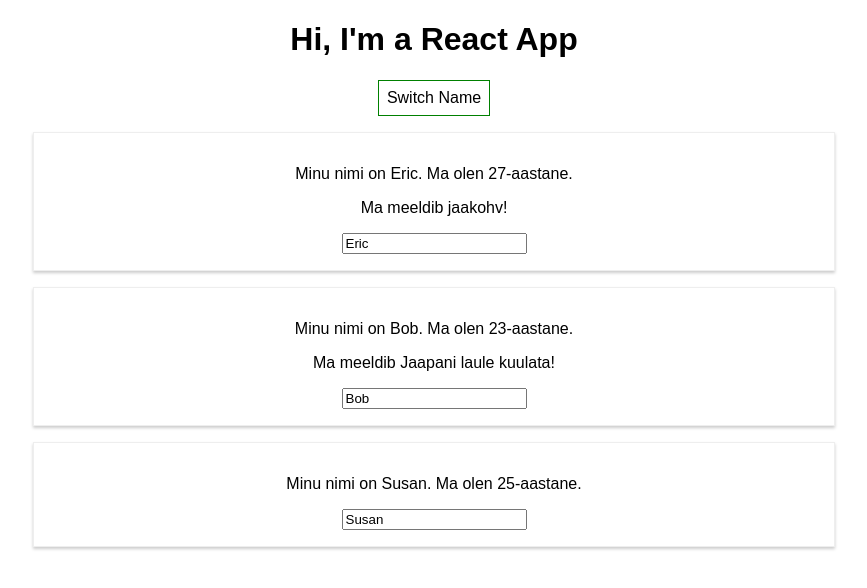
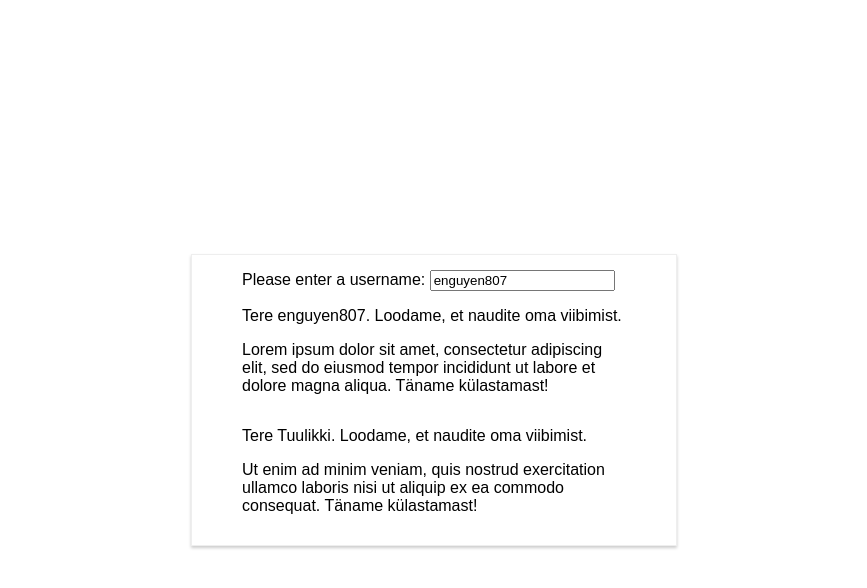
Before and after one commit to enguyen807/react-complete-guide, a React (Create React App) app: page / in a window 1280 px wide. Shown: the top 588 px of the page, without its empty margins (206-1073 px from the left). Built offline with nearby package versions, Linux system fonts and the light colour scheme.

Commit message:
Complete Assignment 1 of course

```diff
--- a/src/App.css
+++ b/src/App.css
@@ -1,28 +1,22 @@
-.App {
-  text-align: center;
+div.App {
+  text-align: left;
+  height: 30%;
+  width: 30%;
+
+	position: absolute;
+	top:0;
+	bottom: 0;
+	left: 0;
+	right: 0;
+
+  margin: auto;
+
+  display: flex;
+  justify-content: center;
+  flex-direction: column;
+
+  border: 1px solid #eee;
+  box-shadow: 0 2px 3px #ccc;
+
+  padding: 25px 50px;
 }
-
-.App-logo {
-  animation: App-logo-spin infinite 20s linear;
-  height: 80px;
-}
-
-.App-header {
-  background-color: #222;
-  height: 150px;
-  padding: 20px;
-  color: white;
-}
-
-.App-title {
-  font-size: 1.5em;
-}
-
-.App-intro {
-  font-size: large;
-}
-
-@keyframes App-logo-spin {
-  from { transform: rotate(0deg); }
-  to { transform: rotate(360deg); }
-}
--- a/src/App.js
+++ b/src/App.js
@@ -1,50 +1,75 @@
 import React, { Component } from "react";
 import "./App.css";
 
-import Person from "./Person/Person";
+// import Person from "./Person/Person";
+import UserInput from "./User/UserInput/UserInput"
+import UserOutput from "./User/UserOutput/UserOutput"
 
 class App extends Component {
+  // state = {
+  //   persons: [
+  //     {name: "Eric", age: 27},
+  //     {name: "Bob", age: 23},
+  //     {name: "Susan",age: 25},
+  //   ],
+  // };
+
   state = {
-    persons: [
-      {name: "Eric", age: 27},
-      {name: "Bob", age: 23},
-      {name: "Susan",age: 25},
-    ],
-  };
+    users: [
+      {username: 'enguyen807'},
+      {username: 'tullu15'}
+    ]
+  }
 
-  switchNameHandler = (newName) => {
-    // this.state.persons[0].name = 'Erick';
+  // switchNameHandler = (newName) => {
+  //   // this.state.persons[0].name = 'Erick';
+  //   this.setState({
+  //     persons: [
+  //       {name: newName,age: 28},
+  //       {name: "Bob",age: 24},
+  //       {name: "Susan",age: 26},
+  //     ],
+  //   });
+  // };
+
+  // nameChangedHandler = (e) => {
+  //   this.setState({
+  //     persons: [
+  //       {name: "Eric",age: 28},
+  //       {name: e.target.value,age: 24},
+  //       {name: "Susan",age: 26},
+  //     ],
+  //   });
+  // }
+
+  userNameChangedHandler = (e) => {
     this.setState({
-      persons: [
-        {name: newName,age: 28},
-        {name: "Bob",age: 24},
-        {name: "Susan",age: 26},
-      ],
-    });
-  };
-
-  nameChangedHandler = (e) => {
-    this.setState({
-      persons: [
-        {name: "Eric",age: 28},
-        {name: e.target.value,age: 24},
-        {name: "Susan",age: 26},
-      ],
-    });
+      users: [
+        {username: e.target.value},
+        {username: 'tullu15'}
+      ]
+    })
   }
 
   render() {
-    const style = {
-      backgroundColor: 'white',
-      font: 'inherit',
-      border: '1px solid green',
-      padding: '8px',
-      cursor: 'pointer'
-    }
+    // const style = {
+    //   backgroundColor: 'white',
+    //   font: 'inherit',
+    //   border: '1px solid green',
+    //   padding: '8px',
+    //   cursor: 'pointer'
+    // }
 
     return (
       <div className="App">
-        <h1>Hi, I'm a React App</h1>
+        <UserInput username={this.state.users[0].username} changed={this.userNameChangedHandler}></UserInput>
+        <UserOutput username={this.state.users[0].username}>
+        Lorem ipsum dolor sit amet, consectetur adipiscing elit, sed do eiusmod tempor incididunt ut labore et dolore magna aliqua.
+        </UserOutput>
+        <UserOutput username="Tuulikki">
+        Ut enim ad minim veniam, quis nostrud exercitation ullamco laboris nisi ut aliquip ex ea commodo consequat.
+        </UserOutput>
+        {/* <h1>Hi, I'm a React App</h1>
         <button
           style={style}
           onClick={() => this.switchNameHandler("Donald")}>
@@ -67,7 +92,7 @@ class App extends Component {
         <Person
           name={this.state.persons[2].name}
           age={this.state.persons[2].age}
-        ></Person>
+        ></Person> */}
       </div>
     );
   }
--- /dev/null
+++ b/src/User/UserInput/UserInput.js
@@ -0,0 +1,12 @@
+import React from 'react'
+
+const userInput = (props) => {
+  return (
+    <div className="userInput__wrapper">
+      <label for="username">Please enter a username: </label>
+      <input type="text" id="username" onChange={props.changed} defaultValue={props.username}/>
+    </div>
+  )
+}
+
+export default userInput
--- /dev/null
+++ b/src/User/UserOutput/UserOutput.js
@@ -0,0 +1,12 @@
+import React from 'react'
+
+const userOutput = (props) => {
+  return (
+    <div className="userOutput__wrapper">
+      <p>Tere {props.username ? props.username : 'user'}. Loodame, et naudite oma viibimist.</p>
+      <p>{props.children} Täname külastamast! </p>
+    </div>
+  )
+}
+
+export default userOutput
```
Also changed, not shown: src/User/UserInput/UserInput.css (added), src/User/UserOutput/UserOutput.css (added).
